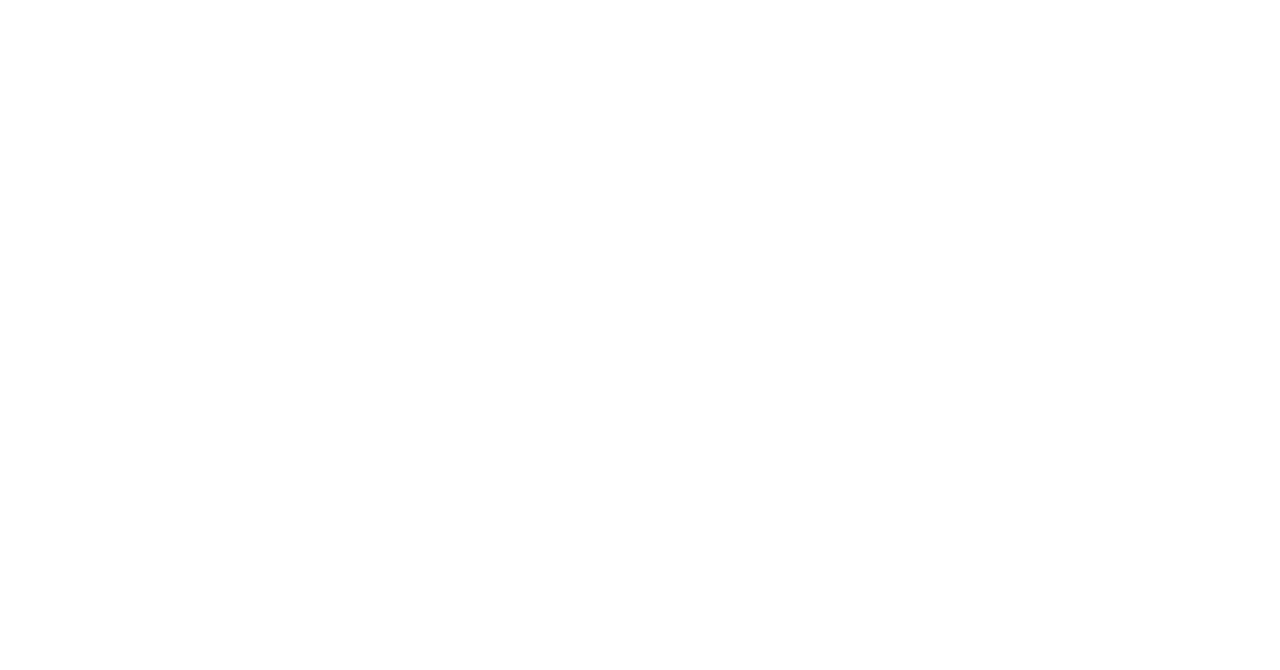
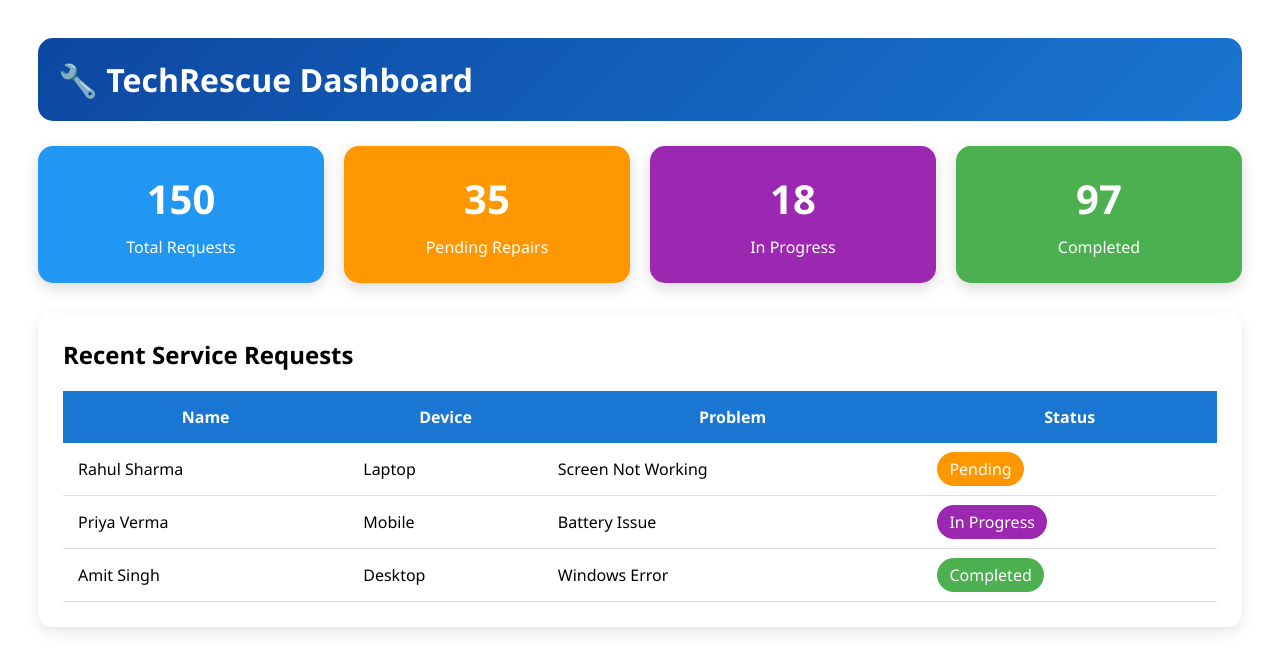
Before and after one commit to najsana0/IT-Solution-Frontend, an Angular app: page /dashboard in a window 1280 px wide. Before the commit this address led to /. Shown: the top 670 px of the page. Built offline with nearby package versions, Linux system fonts and the light colour scheme.

Commit message:
this is my dashboard code

```diff
--- a/angular.json
+++ b/angular.json
@@ -2,7 +2,8 @@
   "$schema": "./node_modules/@angular/cli/lib/config/schema.json",
   "version": 1,
   "cli": {
-    "packageManager": "npm"
+    "packageManager": "npm",
+    "analytics": "b4c24af4-f3c1-463e-878f-2fa216ea2d13"
   },
   "newProjectRoot": "projects",
   "projects": {
--- /dev/null
+++ b/src/app/dashboard/dashboard.css
@@ -0,0 +1,124 @@
+*{
+    margin:0;
+    padding:0;
+    box-sizing:border-box;
+    font-family:'Segoe UI',sans-serif;
+}
+
+body{
+    background:#f4f7fc;
+}
+
+.dashboard{
+    padding:30px;
+}
+
+.header{
+    background:linear-gradient(135deg,#0d47a1,#1976d2);
+    color:white;
+    padding:20px;
+    border-radius:15px;
+    margin-bottom:25px;
+}
+
+.cards{
+    display:grid;
+    grid-template-columns:repeat(4,1fr);
+    gap:20px;
+    margin-bottom:30px;
+}
+
+.card{
+    padding:25px;
+    border-radius:15px;
+    color:white;
+    text-align:center;
+    box-shadow:0 5px 15px rgba(0,0,0,.15);
+}
+
+.card h2{
+    font-size:40px;
+}
+
+.card p{
+    margin-top:10px;
+}
+
+.total{
+    background:#2196f3;
+}
+
+.pending{
+    background:#ff9800;
+}
+
+.progress{
+    background:#9c27b0;
+}
+
+.completed{
+    background:#4caf50;
+}
+
+.table-section{
+    background:white;
+    padding:25px;
+    border-radius:15px;
+    box-shadow:0 5px 15px rgba(0,0,0,.1);
+}
+
+.table-section h2{
+    margin-bottom:20px;
+}
+
+table{
+    width:100%;
+    border-collapse:collapse;
+}
+
+th{
+    background:#1976d2;
+    color:white;
+    padding:15px;
+}
+
+td{
+    padding:15px;
+    border-bottom:1px solid #ddd;
+}
+
+.pending-status,
+.progress-status,
+.completed-status{
+    padding:6px 12px;
+    border-radius:20px;
+    color:white;
+}
+
+.pending-status{
+    background:#ff9800;
+}
+
+.progress-status{
+    background:#9c27b0;
+}
+
+.completed-status{
+    background:#4caf50;
+}
+
+@media(max-width:900px){
+
+    .cards{
+        grid-template-columns:repeat(2,1fr);
+    }
+
+}
+
+@media(max-width:600px){
+
+    .cards{
+        grid-template-columns:1fr;
+    }
+
+}
--- /dev/null
+++ b/src/app/dashboard/dashboard.html
@@ -0,0 +1,75 @@
+<div class="dashboard">
+
+    <div class="header">
+        <h1>🔧 TechRescue Dashboard</h1>
+    </div>
+
+    <div class="cards">
+
+        <div class="card total">
+            <h2>150</h2>
+            <p>Total Requests</p>
+        </div>
+
+        <div class="card pending">
+            <h2>35</h2>
+            <p>Pending Repairs</p>
+        </div>
+
+        <div class="card progress">
+            <h2>18</h2>
+            <p>In Progress</p>
+        </div>
+
+        <div class="card completed">
+            <h2>97</h2>
+            <p>Completed</p>
+        </div>
+
+    </div>
+
+    <div class="table-section">
+
+        <h2>Recent Service Requests</h2>
+
+        <table>
+
+            <thead>
+                <tr>
+                    <th>Name</th>
+                    <th>Device</th>
+                    <th>Problem</th>
+                    <th>Status</th>
+                </tr>
+            </thead>
+
+            <tbody>
+
+                <tr>
+                    <td>Rahul Sharma</td>
+                    <td>Laptop</td>
+                    <td>Screen Not Working</td>
+                    <td><span class="pending-status">Pending</span></td>
+                </tr>
+
+                <tr>
+                    <td>Priya Verma</td>
+                    <td>Mobile</td>
+                    <td>Battery Issue</td>
+                    <td><span class="progress-status">In Progress</span></td>
+                </tr>
+
+                <tr>
+                    <td>Amit Singh</td>
+                    <td>Desktop</td>
+                    <td>Windows Error</td>
+                    <td><span class="completed-status">Completed</span></td>
+                </tr>
+
+            </tbody>
+
+        </table>
+
+    </div>
+
+</div>
```
Also changed, not shown: src/app/app.routes.ts (+19 -3 lines), src/app/dashboard/dashboard.ts (added, +11 -0 lines), 2 other files (tests, documents, lock files or other folders).
